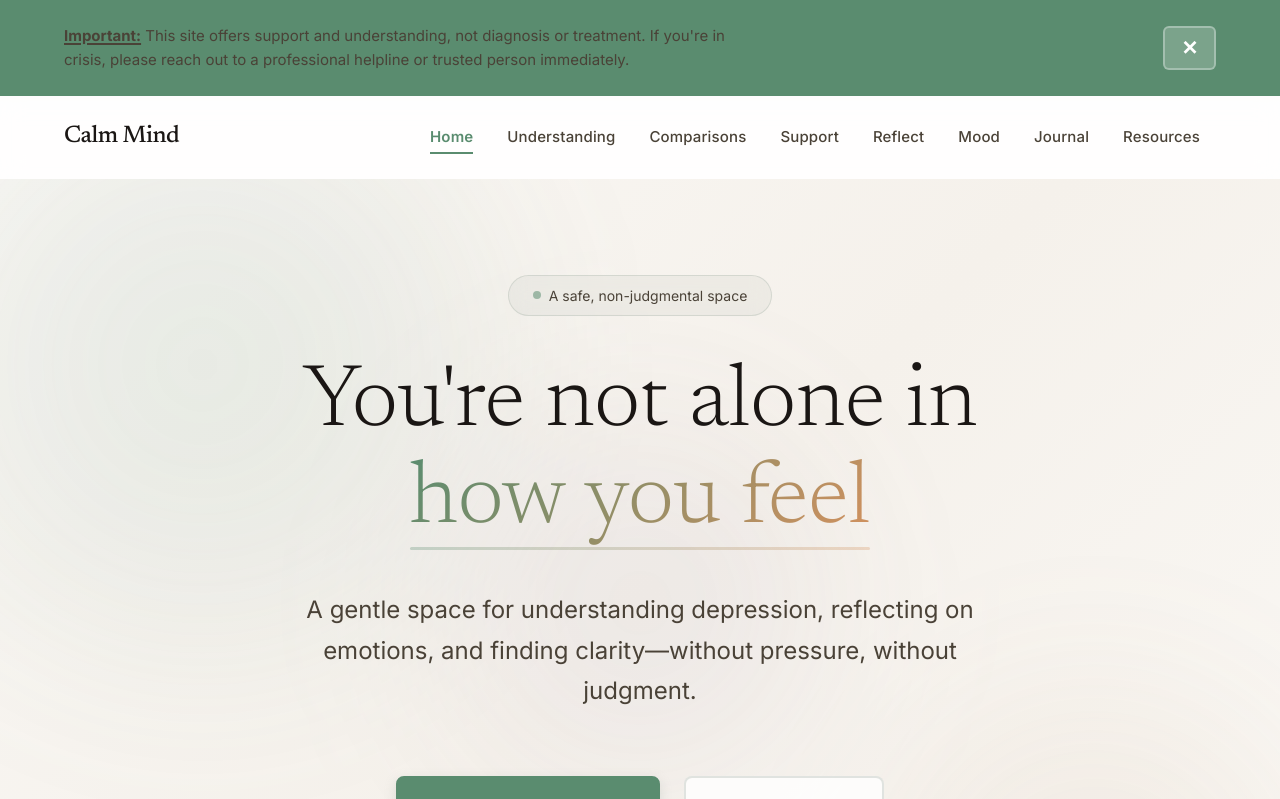
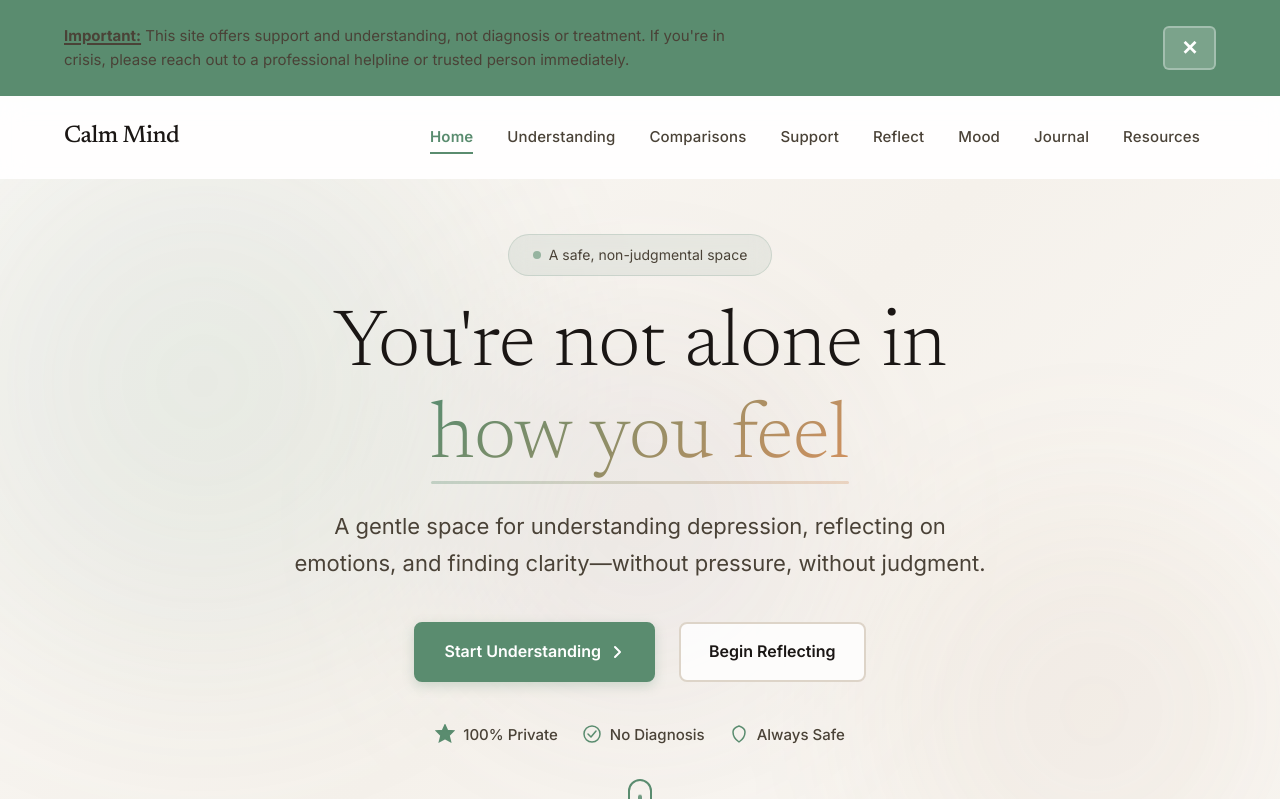
Before and after one commit to Manish-Shah-m/clam-mind, a Next.js app: page / in a window 1280 px wide. Shown: the top 799 px of the page. Built offline with nearby package versions, Linux system fonts and the light colour scheme.

Commit message:
Update styles and header components

```diff
--- a/app/page.module.css
+++ b/app/page.module.css
@@ -2,9 +2,13 @@
    HERO SECTION - Premium Design
    ============================================ */
 
+/* ============================================
+   HERO SECTION - Optimized Spacing
+   ============================================ */
+
 .hero {
   position: relative;
-  min-height: 100vh;
+  min-height: 85vh;
   display: flex;
   align-items: center;
   justify-content: center;
@@ -15,6 +19,7 @@
     #f5f1eb 50%,
     #faf8f5 100%
   );
+  padding-top: 0;
 }
 
 /* Animated Background Orbs */
@@ -33,6 +38,7 @@
   filter: blur(80px);
   animation: float 20s infinite ease-in-out;
 }
+
 .gradientOrb1 {
   width: 600px;
   height: 600px;
@@ -73,12 +79,12 @@
   }
 }
 
-/* Hero Content */
+/* Hero Content - Reduced Padding */
 .heroContent {
   position: relative;
   z-index: 10;
   width: 100%;
-  padding: var(--spacing-xxl) var(--spacing-md);
+  padding: var(--spacing-lg) var(--spacing-md) var(--spacing-xxl);
 }
 
 .heroContainer {
@@ -87,18 +93,18 @@
   text-align: center;
 }
 
-/* Badge */
+/* Badge - Reduced Bottom Margin */
 .heroBadge {
   display: inline-flex;
   align-items: center;
   gap: var(--spacing-xs);
   padding: var(--spacing-xs) var(--spacing-md);
-  background: rgba(155, 168, 159, 0.1);
-  border: 1px solid rgba(155, 168, 159, 0.3);
+  background: rgba(122, 157, 138, 0.12);
+  border: 1px solid rgba(122, 157, 138, 0.25);
   border-radius: 100px;
   font-size: 0.875rem;
   color: var(--text-secondary);
-  margin-bottom: var(--spacing-lg);
+  margin-bottom: var(--spacing-md); /* Reduced from var(--spacing-lg) */
   backdrop-filter: blur(10px);
   animation: fadeInDown 0.6s ease-out;
 }
@@ -120,13 +126,13 @@
   }
 }
 
-/* Main Title */
+/* Main Title - Reduced Bottom Margin */
 .heroTitle {
-  font-size: clamp(2.5rem, 7vw, 5.5rem);
+  font-size: clamp(2.5rem, 7vw, 5rem);
   font-weight: 300;
-  line-height: 1.1;
+  line-height: 1.15;
   color: var(--text-primary);
-  margin-bottom: var(--spacing-lg);
+  margin-bottom: var(--spacing-md); /* Reduced from var(--spacing-lg) */
   font-family: var(--font-heading);
   animation: fadeInUp 0.8s ease-out 0.2s both;
 }
@@ -152,49 +158,49 @@
   opacity: 0.3;
 }
 
-/* Subtitle */
+/* Subtitle - Reduced Margins */
 .heroSubtitle {
-  font-size: clamp(1.125rem, 2.5vw, 1.5rem);
+  font-size: clamp(1.125rem, 2.5vw, 1.375rem);
   line-height: 1.7;
   color: var(--text-secondary);
-  margin-bottom: var(--spacing-xl);
+  margin-bottom: var(--spacing-lg); /* Reduced from var(--spacing-xl) */
   max-width: 700px;
   margin-left: auto;
   margin-right: auto;
   animation: fadeInUp 0.8s ease-out 0.4s both;
 }
 
-/* CTA Buttons */
+/* CTA Buttons - Reduced Bottom Margin */
 .heroActions {
   display: flex;
   gap: var(--spacing-md);
   justify-content: center;
   flex-wrap: wrap;
-  margin-bottom: var(--spacing-xl);
+  margin-bottom: var(--spacing-lg); /* Reduced from var(--spacing-xl) */
   animation: fadeInUp 0.8s ease-out 0.6s both;
 }
 
 .heroCta {
   display: inline-flex;
   align-items: center;
-  gap: var(--spacing-sm);
-  padding: 1rem 2rem;
+  gap: var(--spacing-xs);
+  padding: 0.875rem 1.75rem;
   background: var(--accent-calm);
   color: var(--bg-card);
   text-decoration: none;
   border-radius: 8px;
-  font-weight: 500;
-  font-size: 1.0625rem;
+  font-weight: 600;
+  font-size: 1rem;
   transition: all 0.3s cubic-bezier(0.4, 0, 0.2, 1);
   border: 2px solid var(--accent-calm);
-  box-shadow: 0 4px 12px rgba(155, 168, 159, 0.3);
+  box-shadow: 0 4px 12px rgba(90, 140, 111, 0.25);
 }
 
 .heroCta:hover {
   background: var(--text-primary);
   border-color: var(--text-primary);
   transform: translateY(-2px);
-  box-shadow: 0 8px 24px rgba(74, 69, 64, 0.25);
+  box-shadow: 0 8px 24px rgba(45, 42, 38, 0.2);
   text-decoration: none;
 }
 
@@ -209,16 +215,16 @@
 .heroCtaSecondary {
   display: inline-flex;
   align-items: center;
-  gap: var(--spacing-sm);
-  padding: 1rem 2rem;
+  gap: var(--spacing-xs);
+  padding: 0.875rem 1.75rem;
   background: rgba(255, 255, 255, 0.8);
   color: var(--text-primary);
   text-decoration: none;
   border-radius: 8px;
-  font-weight: 500;
-  font-size: 1.0625rem;
+  font-weight: 600;
+  font-size: 1rem;
   transition: all 0.3s cubic-bezier(0.4, 0, 0.2, 1);
-  border: 2px solid rgba(155, 168, 159, 0.3);
+  border: 2px solid var(--border);
   backdrop-filter: blur(10px);
 }
 
@@ -233,7 +239,7 @@
 /* Trust Indicators */
 .heroTrust {
   display: flex;
-  gap: var(--spacing-lg);
+  gap: var(--spacing-md);
   justify-content: center;
   flex-wrap: wrap;
   animation: fadeInUp 0.8s ease-out 0.8s both;
@@ -245,6 +251,7 @@
   gap: var(--spacing-xs);
   font-size: 0.9375rem;
   color: var(--text-secondary);
+  font-weight: 500;
 }
 
 .trustItem svg {
@@ -326,6 +333,150 @@
     opacity: 1;
   }
 }
+
+/* Responsive */
+@media (max-width: 768px) {
+  .hero {
+    min-height: 80vh;
+  }
+
+  .heroContent {
+    padding: var(--spacing-md) var(--spacing-md) var(--spacing-xl);
+  }
+
+  .heroActions {
+    flex-direction: column;
+    gap: var(--spacing-sm);
+  }
+
+  .heroCta,
+  .heroCtaSecondary {
+    width: 100%;
+    justify-content: center;
+  }
+
+  .heroTrust {
+    flex-direction: column;
+    gap: var(--spacing-sm);
+    align-items: center;
+  }
+
+  .gradientOrb1,
+  .gradientOrb2,
+  .gradientOrb3 {
+    width: 300px;
+    height: 300px;
+  }
+}
+
+@media (max-width: 480px) {
+  .heroBadge {
+    font-size: 0.8125rem;
+  }
+
+  .heroTitle {
+    font-size: 2.25rem;
+    margin-bottom: var(--spacing-sm);
+  }
+
+  .heroSubtitle {
+    font-size: 1rem;
+    margin-bottom: var(--spacing-md);
+  }
+}
+
+/* Reduced Motion */
+@media (prefers-reduced-motion: reduce) {
+  .gradientOrb1,
+  .gradientOrb2,
+  .gradientOrb3 {
+    animation: none;
+  }
+
+  .heroBadge,
+  .heroTitle,
+  .heroSubtitle,
+  .heroActions,
+  .heroTrust,
+  .scrollIndicator {
+    animation: none;
+    opacity: 1;
+    transform: none;
+  }
+
+  .scrollDot::before {
+    animation: none;
+  }
+
+  .badgeDot {
+    animation: none;
+  }
+
+  .heroCta:hover,
+  .heroCtaSecondary:hover {
+    transform: none;
+  }
+
+  .heroCta:hover svg {
+    transform: none;
+  }
+}
+/* Animated Background Orbs */
+.heroBackground {
+  position: absolute;
+  inset: 0;
+  overflow: hidden;
+  opacity: 0.6;
+}
+
+.gradientOrb1,
+.gradientOrb2,
+.gradientOrb3 {
+  position: absolute;
+  border-radius: 50%;
+  filter: blur(80px);
+  animation: float 20s infinite ease-in-out;
+}
+.gradientOrb1 {
+  width: 600px;
+  height: 600px;
+  background: radial-gradient(circle, rgba(122, 157, 138, 0.25), transparent);
+  top: -10%;
+  left: -10%;
+  animation-delay: 0s;
+}
+
+.gradientOrb2 {
+  width: 500px;
+  height: 500px;
+  background: radial-gradient(circle, rgba(184, 149, 111, 0.2), transparent);
+  bottom: -15%;
+  right: -5%;
+  animation-delay: 7s;
+}
+
+.gradientOrb3 {
+  width: 450px;
+  height: 450px;
+  background: radial-gradient(circle, rgba(157, 143, 168, 0.18), transparent);
+  top: 50%;
+  left: 50%;
+  transform: translate(-50%, -50%);
+  animation-delay: 14s;
+}
+
+@keyframes float {
+  0%, 100% {
+    transform: translate(0, 0) scale(1);
+  }
+  33% {
+    transform: translate(30px, -30px) scale(1.1);
+  }
+  66% {
+    transform: translate(-20px, 20px) scale(0.9);
+  }
+}
+
 
 /* ============================================
    STATS SECTION
```
